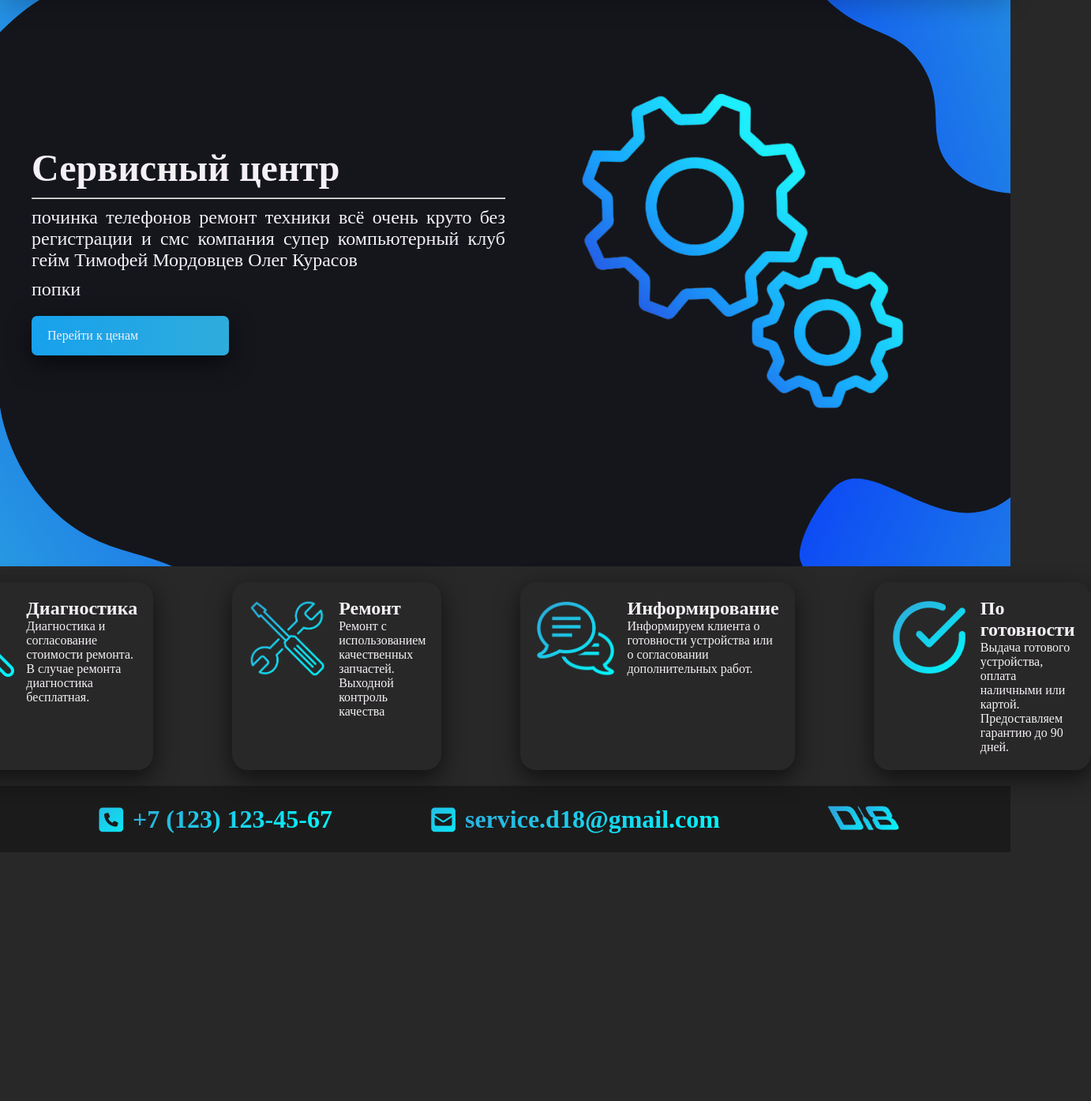
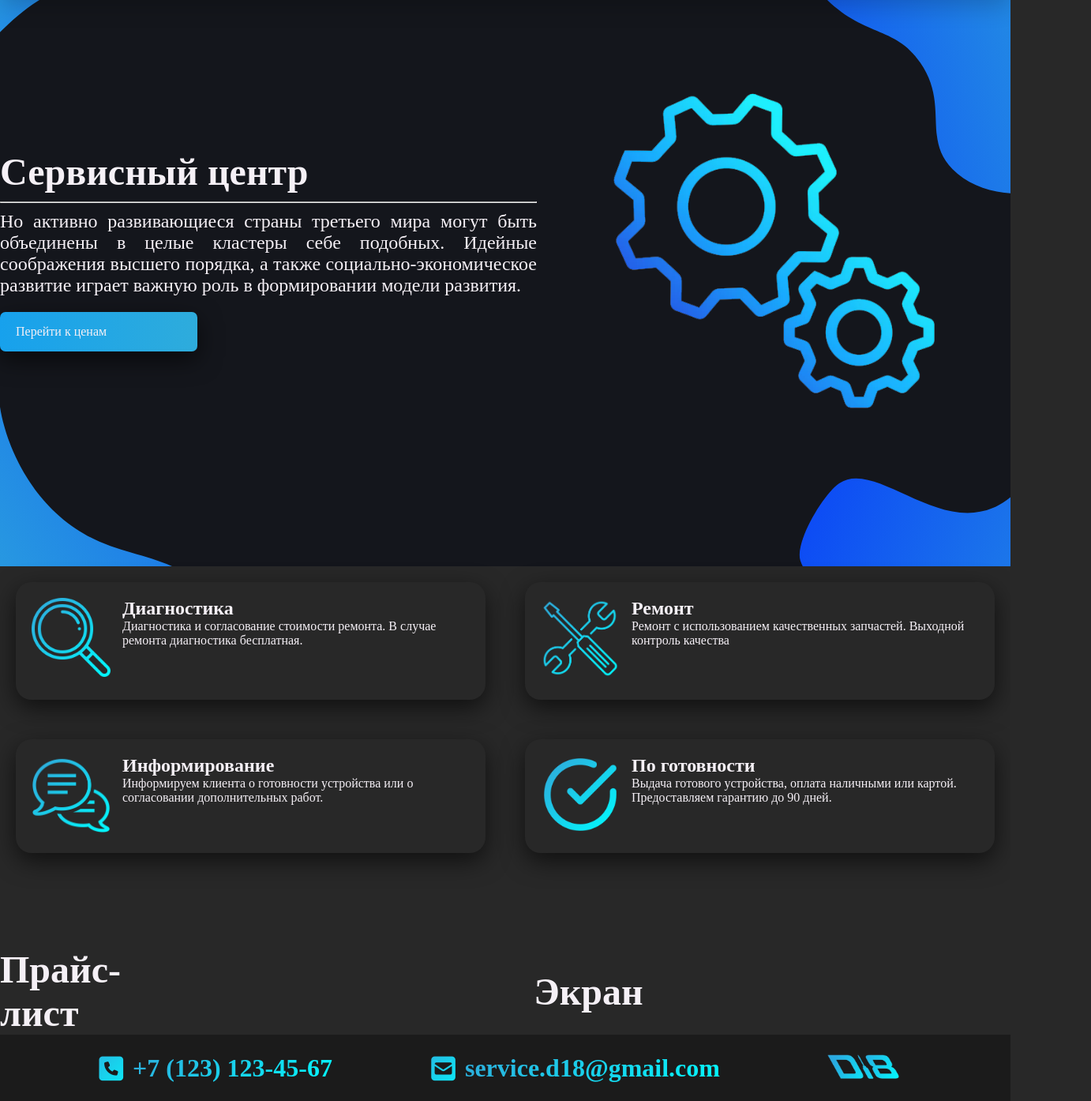
Before and after one commit to juicissKa/service-center-website, a plain HTML site: page index.html in a window 1280 px wide. Shown: the part 83-1477 px from the top of the page at 79% size, 1382 px wide, since content can reach past the window. Before the commit the page ends 1162 px from the top, so only its background shows below. Drawn offline with Linux system fonts and the light colour scheme; a web font is replaced by a local one.

Commit message:
modified max-width of content

```diff
--- a/index.html
+++ b/index.html
@@ -38,16 +38,17 @@
                     <div class="text-wrapper">
                         <h1>Сервисный центр</h1>
                         <hr>
-                        <p>починка телефонов ремонт техники всё очень круто без регистрации и смс компания супер компьютерный клуб гейм Тимофей Мордовцев Олег Курасов</p>
-                        <p>попки</p>
+                        <p>Но активно развивающиеся страны третьего мира могут быть объединены в целые кластеры себе подобных. Идейные соображения высшего порядка,
+                             а также социально-экономическое развитие играет важную роль в формировании модели развития.</p>
                         <button class="price-button">Перейти к ценам</button>
                     </div>
                 </div>
-                <div class="pic-wrapper">
+                <div class="pic-wrapper vertical-centered">
                     <img src="src/gears.png" width="100%">
                 </div>
             </div>
         </section>
+
         <section class="qualities-section" id="qualities-section">
             <div class="content">
                 <div class="quality">
@@ -88,7 +89,19 @@
                 </div>
             </div>
         </section>
-        <section class="price-section" id="price-section"></section>
+
+        <section class="price-section" id="price-section">
+            <h1>Прайс-лист</h1>
+            <div class="content">
+                <div class="prices-wrapper">
+                    <div class="price-table">
+                        <h1 class="table-name">Экран</h1>
+                        <div class="service"></div>
+                    </div>
+                </div>
+            </div>
+        </section>
+
         <section class="work-desc-section" id="work-desc-section"></section>
         <section class="yandex-maps-section" id="yandex-maps-section">
             <div class="yandex-map">
--- a/style.css
+++ b/style.css
@@ -26,8 +26,9 @@ body {
     width: 100%;
     display: flex;
     flex-direction: row;
-    justify-content: center;
+    justify-content: space-around;
     align-items: center;
+    max-width: 1280px;
 }
 
 .vertical-centered {
@@ -36,12 +37,20 @@ body {
     justify-content: center;
 }
 
+h1, p {
+    color: var(--color-text);
+}
+
 /* HEADER */
 
 .header {
     background-color: var(--color-header-bg);
     color: var(--color-logo);
     font-family: 'Fira Sans Condensed';
+    display: flex;
+    flex-direction: row;
+    justify-content: center;
+    align-items: center;
     z-index: 9;
     position: absolute;
     top: 0;
@@ -53,6 +62,7 @@ body {
 .header .content {
     display: grid;
     grid-template-columns: repeat(14, 1fr);
+    max-width: none;
 }
 
 .logo-wrapper {
@@ -75,7 +85,6 @@ body {
 
 .nav a {
     text-decoration: none;
-    color: white;
     font-size: 1.25rem;
     overflow: hidden;
     font-weight: bold;
@@ -131,6 +140,10 @@ nav a:focus::after {
     width: 100%;
     height: 100vh;
 
+    display: flex;
+    flex-direction: row;
+    justify-content: center;
+
     background-image: url("src/bg.svg");
     background-repeat: no-repeat;
     background-size: cover;
@@ -138,13 +151,9 @@ nav a:focus::after {
 
 }
 
-.main-section .text-wrapper {
-    max-width: 600px;
-}
-
 .main-section .pic-wrapper {
-    height: 600px;
-    width: 600px;
+    min-height: 600px;
+    min-width: 600px;
 }
 
 .main-section .content {
@@ -153,7 +162,6 @@ nav a:focus::after {
 
 .main-section .text-wrapper {
     height: 100%;
-    color: var(--color-text);
 }
 
 .main-section .text-wrapper h1 {
@@ -180,13 +188,13 @@ nav a:focus::after {
     background: -webkit-linear-gradient(0deg, var(--color-logo), var(--color-one));
     background-size: 200% 100%;
     background-position: 100% 0;
-    color: var(--color-text);
     border: none;
     font-size: 1rem;
     cursor: pointer;
     box-shadow: 0px 10px 30px rgba(0, 0, 0, 0.6);
     transition: background-position .5s;
     border-radius: 7px;
+    color: var(--color-text);
 }
 
 .main-section .price-button:hover {
@@ -205,15 +213,13 @@ nav a:focus::after {
 
 .qualities-section .content {
     display: grid;
-    grid-template-columns: repeat(4, 1fr);
-    column-gap: 100px;
+    grid-template-columns: repeat(2, 1fr);
+    gap: 50px;
 }
 
 .quality {
-    color: var(--color-text);
     display: flex;
     flex-direction: row;
-    max-width: 400px;
     background-color: var(--color-bg);
     padding: 20px;
     border-radius: 20px;
@@ -242,6 +248,21 @@ nav a:focus::after {
     0% {
         opacity: 0;
     }
+}
+
+/* PRICE SECTION */
+
+.price-section {
+    margin-top: 100px;
+    display: flex;
+    justify-content: center;
+}
+
+.price-section .content {
+}
+
+.price-section h1 {
+    font-size: 3rem;
 }
 
 /* FOOTER */
```
